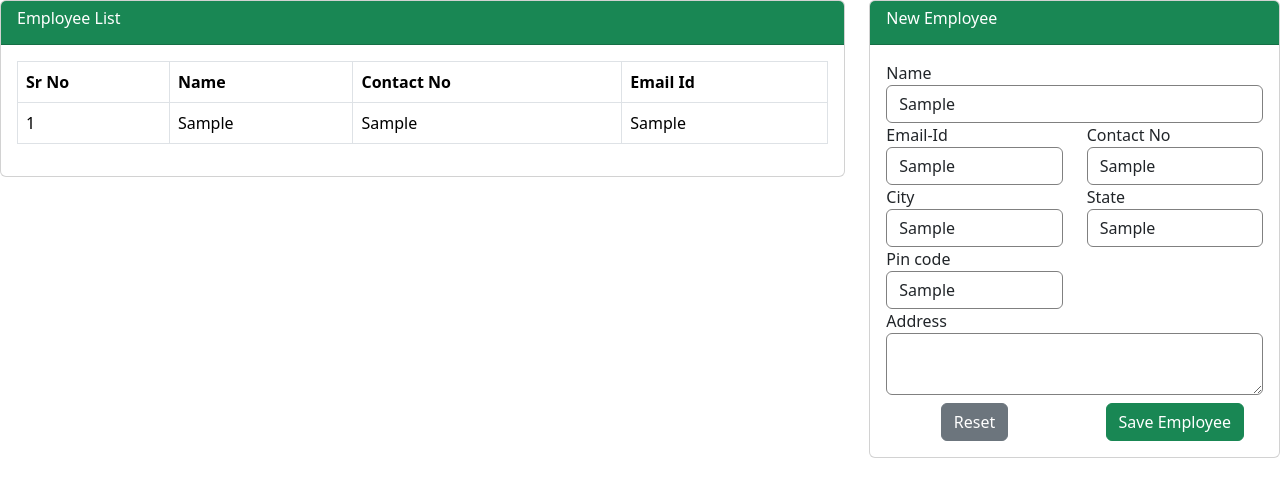
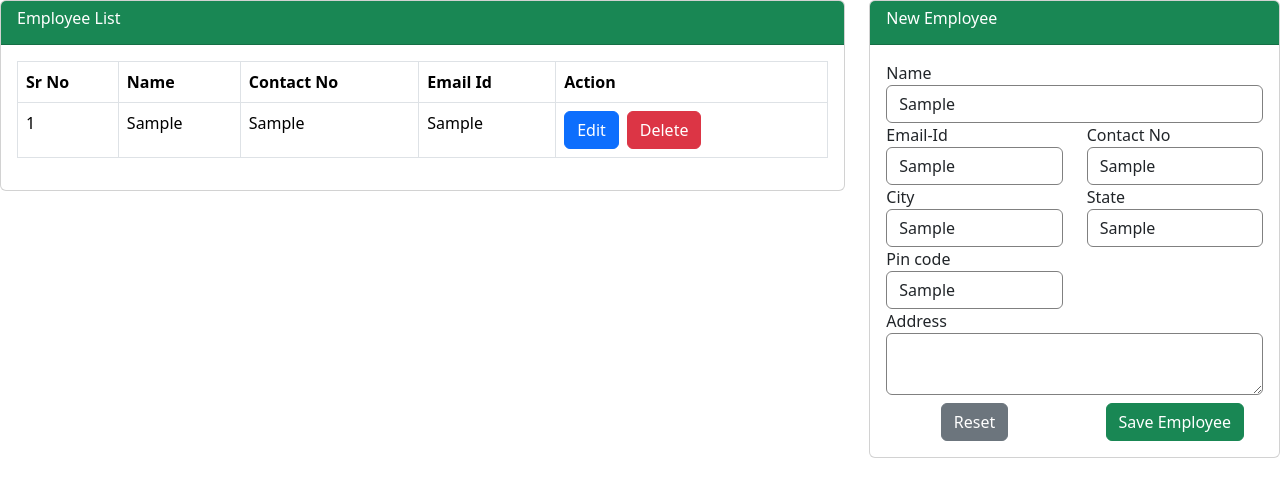
Before and after one commit to Sufiyan33/CRUD-Operation-Angular, an Angular app in the folder crud-operations/: page / in a window 1280 px wide. Both pictures are taken after typing "Sample", "Sample", "Sample", "Sample", "Sample", "Sample" into the empty fields and a click on the button "Save Employee". Shown: the top 496 px of the page. Built offline with nearby package versions, Linux system fonts and the light colour scheme.

Commit message:
Adding button for edit, delete

```diff
--- a/crud-operations/src/app/app.component.html
+++ b/crud-operations/src/app/app.component.html
@@ -14,6 +14,8 @@
                   <th>Name</th>
                   <th>Contact No</th>
                   <th>Email Id</th>
+                  <!-- Let's add action button for deleting or editing-->
+                  <th>Action</th>
                 </tr>
               </thead>
               <tbody>
@@ -24,6 +26,10 @@
                     <td>{{emp.name}}</td>
                     <td>{{emp.contactNo}}</td>
                     <td>{{emp.emailId}}</td>
+                    <td>
+                      <button type="button" class="btn btn-primary" (click)="onEdit()">Edit</button>
+                      <button type="button" class="btn btn-danger mx-2" (click)="onDelete()">Delete</button>
+                    </td>
                   </tr>
                  }
               </tbody>
```
